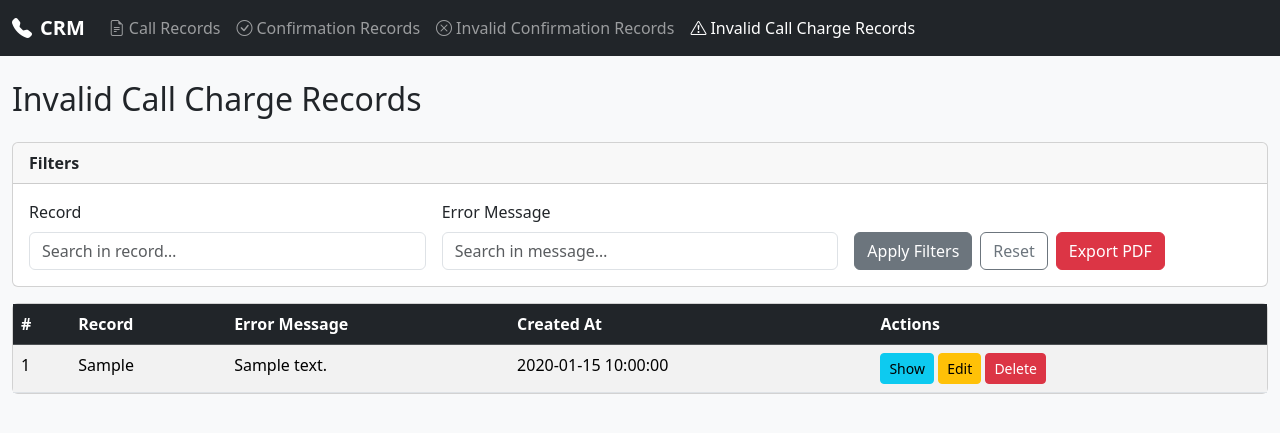
After one commit to mmilinkwork/call-record-management, a Laravel app: page /call-charge-record-invalids in a window 1280 px wide. The commit adds this page. Shown: the top 433 px of the page. Run offline with Laravel 12, Linux system fonts and the light colour scheme; tables that the repository leaves empty hold one stand-in row (values such as "Sample post").

Commit message:
Add Invalid Call Charge Records CRUD and navigation

```diff
--- /dev/null
+++ b/app/Http/Controllers/Frontend/CallChargeRecordInvalidController.php
@@ -0,0 +1,95 @@
+<?php
+
+namespace App\Http\Controllers\Frontend;
+
+use App\Http\Controllers\Controller;
+use App\Models\CallChargeRecordInvalid;
+use Barryvdh\DomPDF\Facade\Pdf;
+use Illuminate\Http\Request;
+
+class CallChargeRecordInvalidController extends Controller
+{
+    public function index(Request $request)
+    {
+        $records = $this->applyFilters(CallChargeRecordInvalid::query(), $request)
+            ->paginate(20)
+            ->withQueryString();
+
+        return view('call_charge_record_invalids.index', [
+            'records' => $records,
+            'filters' => $request->only(['record', 'message']),
+        ]);
+    }
+
+    public function exportPdf(Request $request)
+    {
+        $records = $this->applyFilters(CallChargeRecordInvalid::query(), $request)->get();
+        $filters = $request->only(['record', 'message']);
+
+        $pdf = Pdf::loadView('call_charge_record_invalids.pdf', compact('records', 'filters'))
+            ->setPaper('a4', 'landscape');
+
+        return $pdf->download('call-charge-record-invalids.pdf');
+    }
+
+    public function create()
+    {
+        return view('call_charge_record_invalids.create');
+    }
+
+    public function store(Request $request)
+    {
+        $validated = $request->validate([
+            'record'  => 'required|string',
+            'message' => 'nullable|string',
+        ]);
+
+        CallChargeRecordInvalid::create($validated);
+
+        return redirect()->route('call-charge-record-invalids.index')->with('success', 'Record created successfully.');
+    }
+
+    public function show(CallChargeRecordInvalid $callChargeRecordInvalid)
+    {
+        return view('call_charge_record_invalids.show', compact('callChargeRecordInvalid'));
+    }
+
+    public function edit(CallChargeRecordInvalid $callChargeRecordInvalid)
+    {
+        return view('call_charge_record_invalids.edit', compact('callChargeRecordInvalid'));
+    }
+
+    public function update(Request $request, CallChargeRecordInvalid $callChargeRecordInvalid)
+    {
+        $validated = $request->validate([
+            'record'  => 'required|string',
+            'message' => 'nullable|string',
+        ]);
+
+        $callChargeRecordInvalid->update($validated);
+
+        return redirect()->route('call-charge-record-invalids.index')->with('success', 'Record updated successfully.');
+    }
+
+    public function destroy(CallChargeRecordInvalid $callChargeRecordInvalid)
+    {
+        $callChargeRecordInvalid->delete();
+
+        return redirect()->route('call-charge-record-invalids.index')->with('success', 'Record deleted successfully.');
+    }
+
+    private function applyFilters(\Illuminate\Database\Eloquent\Builder $query, Request $request): \Illuminate\Database\Eloquent\Builder
+    {
+        if ($request->filled('record')) {
+            $safe = str_replace(['\\', '%', '_'], ['\\\\', '\\%', '\\_'], $request->input('record'));
+            $query->where('record', 'like', '%' . $safe . '%');
+        }
+
+        if ($request->filled('message')) {
+            $safe = str_replace(['\\', '%', '_'], ['\\\\', '\\%', '\\_'], $request->input('message'));
+            $query->where('message', 'like', '%' . $safe . '%');
+        }
+
+        return $query;
+    }
+}
--- /dev/null
+++ b/resources/views/call_charge_record_invalids/index.blade.php
@@ -0,0 +1,90 @@
+@extends('layouts.app')
+
+@section('title', 'Invalid Call Charge Records')
+
+@section('content')
+
+<div class="d-flex justify-content-between align-items-center mb-3">
+    <h2>Invalid Call Charge Records</h2>
+</div>
+
+@if (session('success'))
+    <div class="alert alert-success alert-dismissible fade show" role="alert">
+        {{ session('success') }}
+        <button type="button" class="btn-close" data-bs-dismiss="alert"></button>
+    </div>
+@endif
+
+{{-- Filter Form --}}
+<div class="card mb-3">
+    <div class="card-header fw-semibold">Filters</div>
+    <div class="card-body">
+        <form method="GET" action="{{ route('call-charge-record-invalids.index') }}" id="filter-form">
+            <div class="row g-3 align-items-end">
+                <div class="col-md-4">
+                    <label for="record" class="form-label">Record</label>
+                    <input type="text" class="form-control" id="record" name="record"
+                           value="{{ $filters['record'] ?? '' }}" placeholder="Search in record…">
+                </div>
+                <div class="col-md-4">
+                    <label for="message" class="form-label">Error Message</label>
+                    <input type="text" class="form-control" id="message" name="message"
+                           value="{{ $filters['message'] ?? '' }}" placeholder="Search in message…">
+                </div>
+                <div class="col-md-4 d-flex gap-2">
+                    <button type="submit" class="btn btn-secondary">Apply Filters</button>
+                    <a href="{{ route('call-charge-record-invalids.index') }}" class="btn btn-outline-secondary">Reset</a>
+                    <a href="{{ route('call-charge-record-invalids.export-pdf', array_filter($filters)) }}"
+                       class="btn btn-danger">Export PDF</a>
+                </div>
+            </div>
+        </form>
+    </div>
+</div>
+
+<div class="card">
+    <div class="card-body p-0">
+        <div class="table-responsive">
+            <table class="table table-striped table-hover mb-0">
+                <thead class="table-dark">
+                    <tr>
+                        <th>#</th>
+                        <th>Record</th>
+                        <th>Error Message</th>
+                        <th>Created At</th>
+                        <th>Actions</th>
+                    </tr>
+                </thead>
+                <tbody>
+                    @forelse ($records as $record)
+                        <tr>
+                            <td>{{ $record->id }}</td>
+                            <td class="text-truncate" style="max-width:300px;" title="{{ $record->record }}">{{ $record->record }}</td>
+                            <td class="text-truncate" style="max-width:300px;" title="{{ $record->message }}">{{ $record->message ?? '—' }}</td>
+                            <td>{{ $record->created_at }}</td>
+                            <td class="text-nowrap">
+                                <a href="{{ route('call-charge-record-invalids.show', $record) }}" class="btn btn-sm btn-info">Show</a>
+                                <a href="{{ route('call-charge-record-invalids.edit', $record) }}" class="btn btn-sm btn-warning">Edit</a>
+                                <button type="button"
+                                        class="btn btn-sm btn-danger btn-delete"
+                                        data-action="{{ route('call-charge-record-invalids.destroy', $record) }}">
+                                    Delete
+                                </button>
+                            </td>
+                        </tr>
+                    @empty
+                        <tr>
+                            <td colspan="5" class="text-center text-muted py-4">No invalid records found.</td>
+                        </tr>
+                    @endforelse
+                </tbody>
+            </table>
+        </div>
+    </div>
+</div>
+
+<div class="mt-3 d-flex justify-content-center">
+    {{ $records->links('pagination::bootstrap-5') }}
+</div>
+
+@endsection
--- a/resources/views/layouts/app.blade.php
+++ b/resources/views/layouts/app.blade.php
@@ -36,6 +36,12 @@
                         <i class="bi bi-x-circle me-1"></i>Invalid Confirmation Records
                     </a>
                 </li>
+                <li class="nav-item">
+                    <a class="nav-link {{ request()->routeIs('call-charge-record-invalids.*') ? 'active' : '' }}"
+                       href="{{ route('call-charge-record-invalids.index') }}">
+                        <i class="bi bi-exclamation-triangle me-1"></i>Invalid Call Charge Records
+                    </a>
+                </li>
             </ul>
         </div>
     </div>
--- a/routes/web.php
+++ b/routes/web.php
@@ -1,12 +1,15 @@
 <?php
 
 use App\Http\Controllers\Frontend\CallChargeRecordController;
+use App\Http\Controllers\Frontend\CallChargeRecordInvalidController;
 use App\Http\Controllers\Frontend\ConfirmationRecordController;
 use App\Http\Controllers\Frontend\ConfirmationRecordInvalidController;
 use Illuminate\Support\Facades\Route;
 
 Route::resource('/call-records', CallChargeRecordController::class);
 Route::get('/call-records-export-pdf', [CallChargeRecordController::class, 'exportPdf'])->name('call-records.export-pdf');
+Route::resource('/call-charge-record-invalids', CallChargeRecordInvalidController::class);
+Route::get('/call-charge-record-invalids-export-pdf', [CallChargeRecordInvalidController::class, 'exportPdf'])->name('call-charge-record-invalids.export-pdf');
 Route::resource('/confirmation-records', ConfirmationRecordController::class);
 Route::get('/confirmation-records-export-pdf', [ConfirmationRecordController::class, 'exportPdf'])->name('confirmation-records.export-pdf');
 Route::resource('/confirmation-record-invalids', ConfirmationRecordInvalidController::class);
```
Also changed, not shown: resources/views/call_charge_record_invalids/create.blade.php (added, +47 -0 lines), resources/views/call_charge_record_invalids/edit.blade.php (added, +48 -0 lines), resources/views/call_charge_record_invalids/pdf.blade.php (added, +64 -0 lines), resources/views/call_charge_record_invalids/show.blade.php (added, +42 -0 lines).
